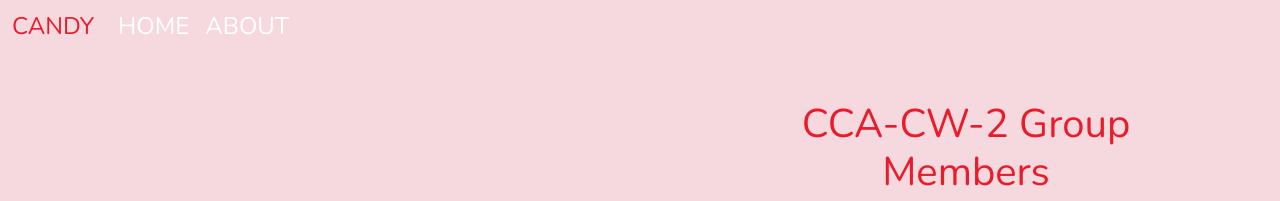
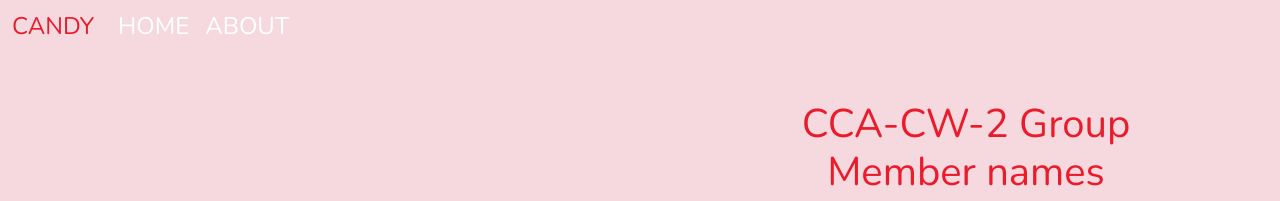
Before and after one commit to malshanucsc/CCA-CW, a plain HTML site: page src/index.html in a window 1280 px wide. Shown: the top 201 px of the page. Drawn offline with nearby package versions, Linux system fonts and the light colour scheme.

Commit message:
test commit

```diff
--- a/src/index.html
+++ b/src/index.html
@@ -49,7 +49,7 @@
       <div class="col-md-6 text-center order-1 order-md-2">
         <div class="row justify-content-center">
           <div class="col-10 col-lg-8 blurb mb-5 mb-md-0">
-            <h2>CCA-CW-2   Group Members</h2>
+            <h2>CCA-CW-2  Group Member names</h2>
             <img class="d-none d-lg-inline" src="imgs/lolli_icon.png" alt="Lollipop">
             <p class="lead">Malshan Wanigasekara</p>
           <p class="lead">Nadun Gunawardana</p>
```
